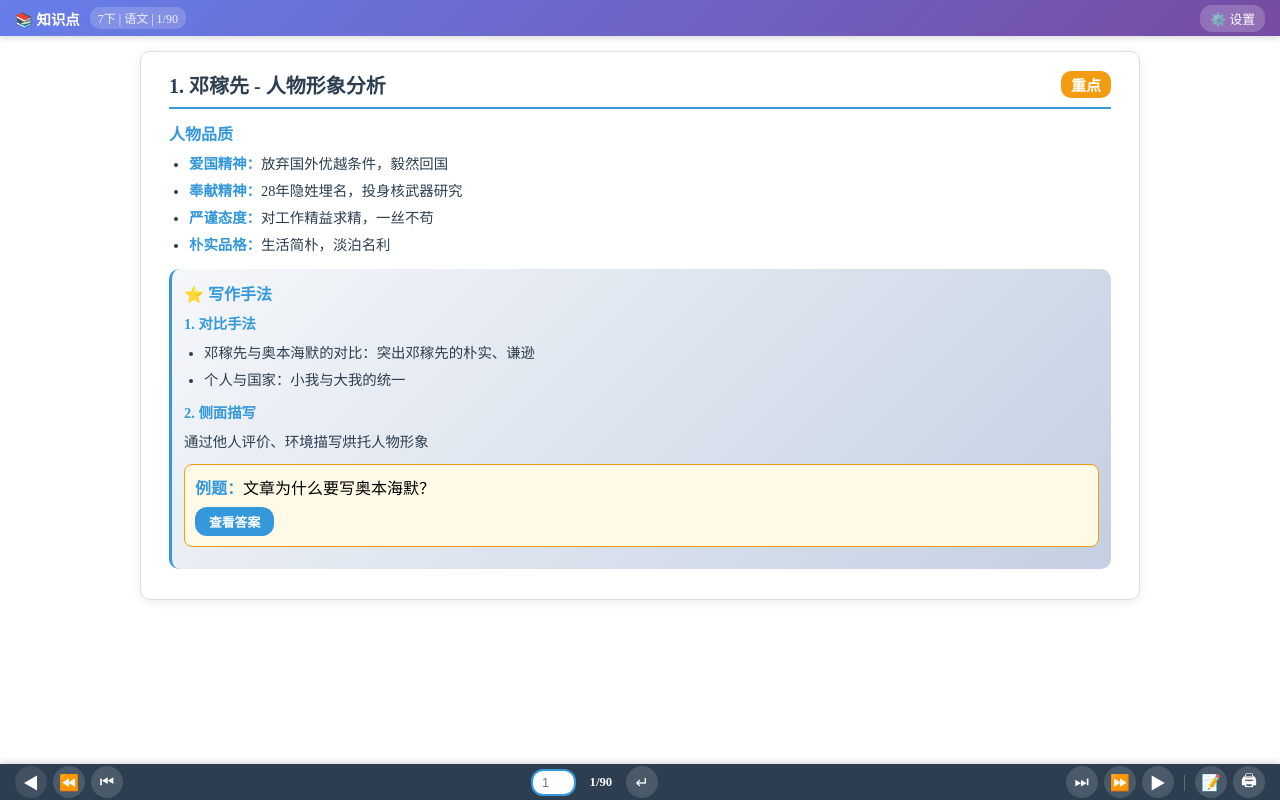
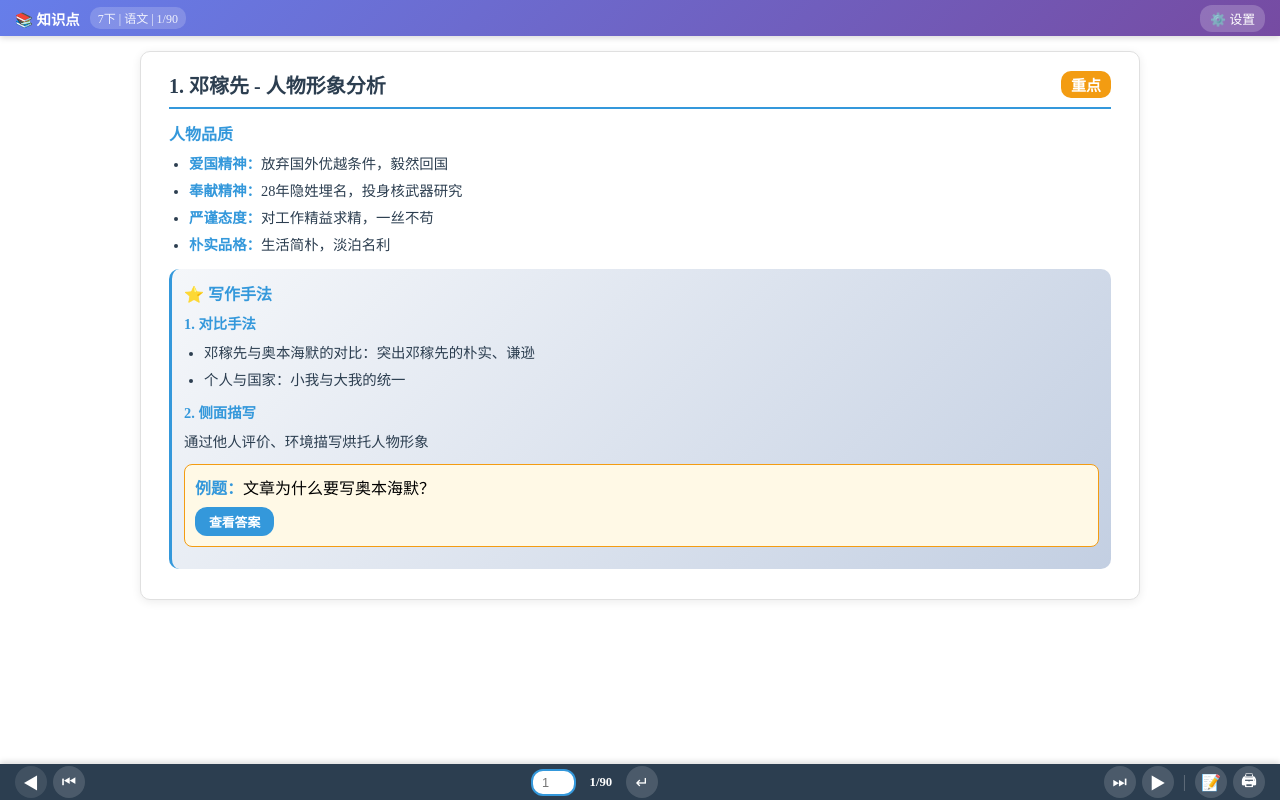
Before and after one commit to topkernel/ggs-ddu, a plain HTML site: page index.html in a window 1280 px wide. Drawn offline with Linux system fonts and the light colour scheme.

Commit message:
refactor: 简化底部导航栏，移除快进快退按钮
- 删除后退10页(⏪)和前进10页(⏩)按钮
- 保留基本导航功能：上一页、下一页、首页、末页
- 确保打印和导出按钮始终可见
- 优化移动端显示效果

Co-Authored-By: Claude Sonnet 4.6 <noreply@anthropic.com>

```diff
--- a/index.html
+++ b/index.html
@@ -461,7 +461,6 @@
         <div class="nav-bar">
             <div class="nav-left">
                 <button class="icon-btn" id="prevBtn" onclick="navigate(-1)" title="上一页">◀</button>
-                <button class="icon-btn" onclick="navigate(-10)" title="后退10页">⏪</button>
                 <button class="icon-btn" onclick="jumpToFirst()" title="第一页">⏮</button>
             </div>
 
@@ -473,7 +472,6 @@
 
             <div class="nav-right">
                 <button class="icon-btn" onclick="jumpToEnd()" title="最后一页">⏭</button>
-                <button class="icon-btn" onclick="navigate(10)" title="前进10页">⏩</button>
                 <button class="icon-btn" id="nextBtn" onclick="navigate(1)" title="下一页">▶</button>
                 <span style="color: rgba(255,255,255,0.3); margin: 0 3px;">|</span>
                 <button class="icon-btn" onclick="exportMarkdown()" title="保存为Markdown">📝</button>
```
